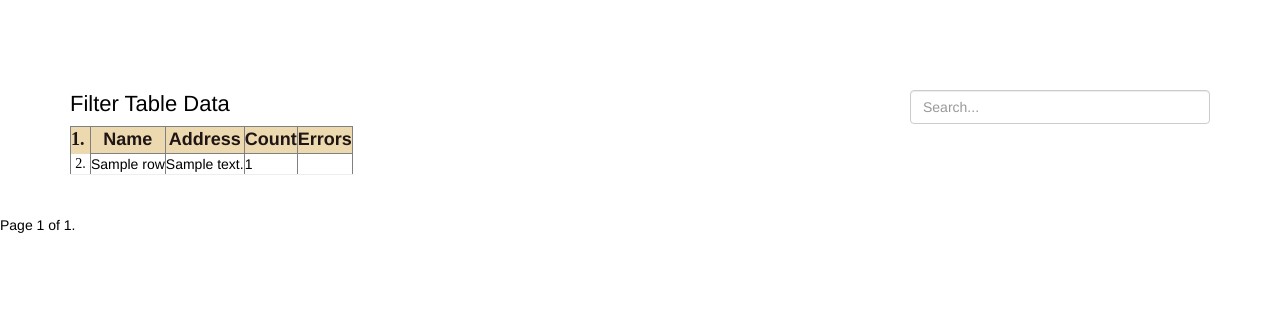
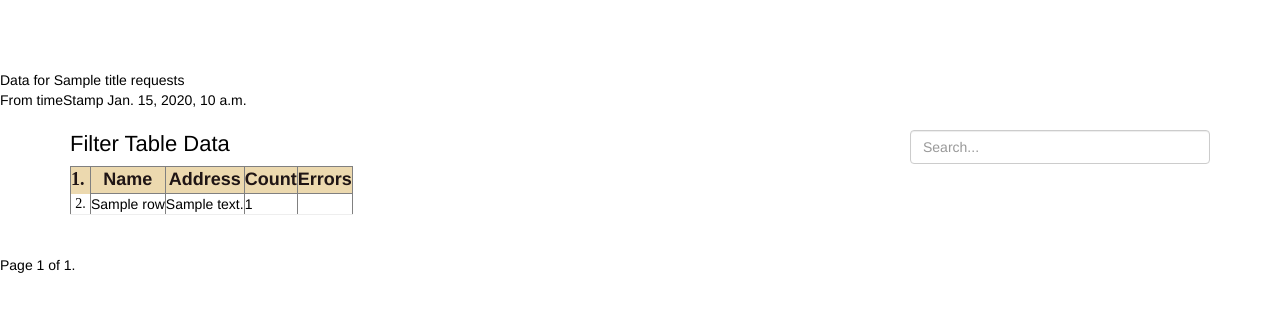
Before and after one commit to erchauhannitin/django-stats-app, a Django app: template statreports/templates/statreports/index.html in a window 1280 px wide. Shown: the top 312 px of the page. Run offline with Django 3.2, Linux system fonts and the light colour scheme; the template is opened without the code that fills it: most values are stand-ins (such as "Sample title", 1, 10 or a date in 2020); some libraries are stand-ins or nearby versions.

Commit message:
Added fields to view

```diff
--- a/statreports/templates/statreports/index.html
+++ b/statreports/templates/statreports/index.html
@@ -28,6 +28,8 @@
   </head>
 
   <body>
+    <div>Data for {{ title }} requests</div>
+    <div>From timeStamp {{ timeStamp }}</div>
     <div class="container theme-showcase" role="main">
       <h3>
         <span>Filter Table Data</span>
--- a/statreports/views.py
+++ b/statreports/views.py
@@ -69,5 +69,6 @@ def stats(request):
     except EmptyPage:
         page = p.page(1)
 
-    context = {'rows': page}
+    context = {'rows': page, 'header': header,
+               'title': title, 'timeStamp': timeStamp}
     return render(request, 'statreports/index.html', context)
```
